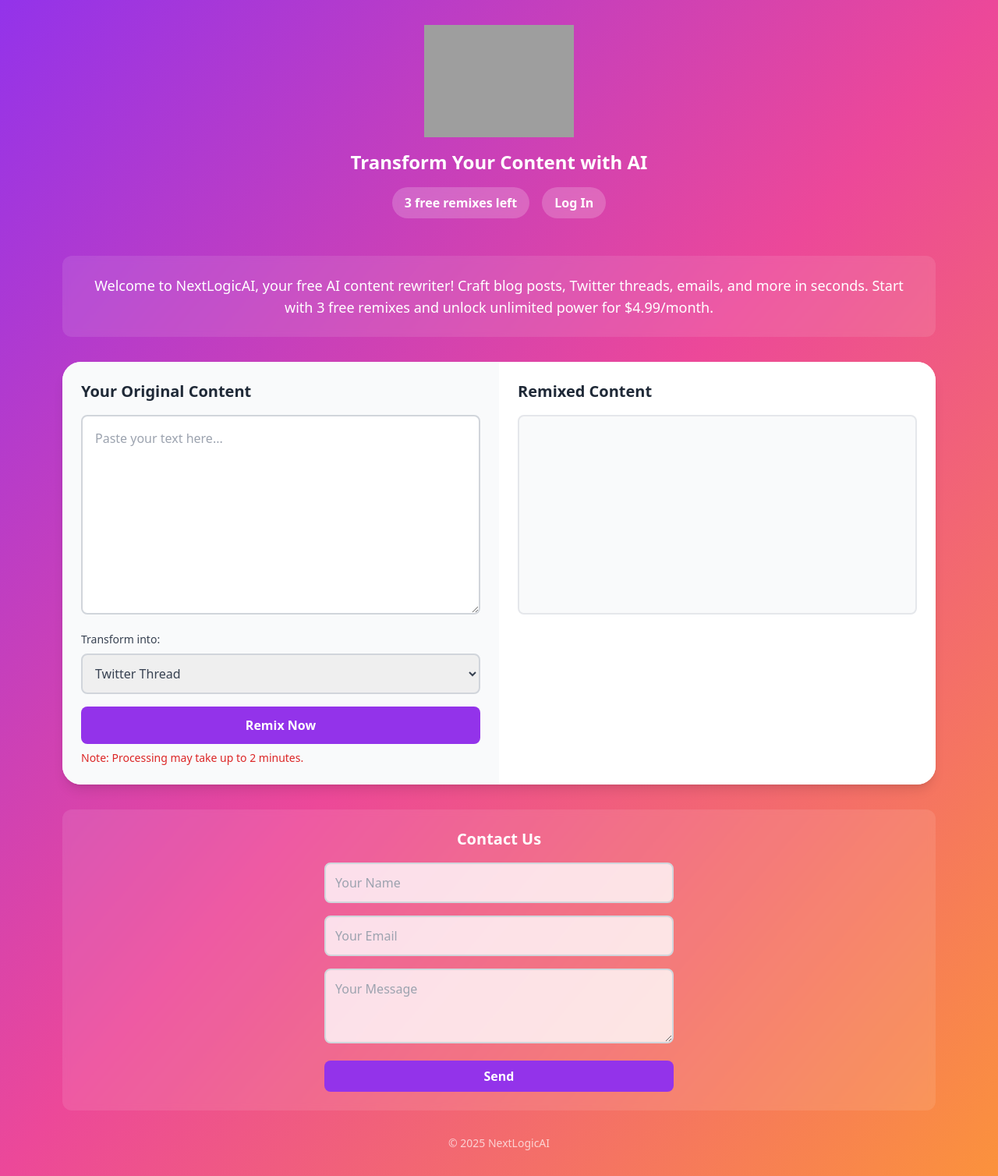
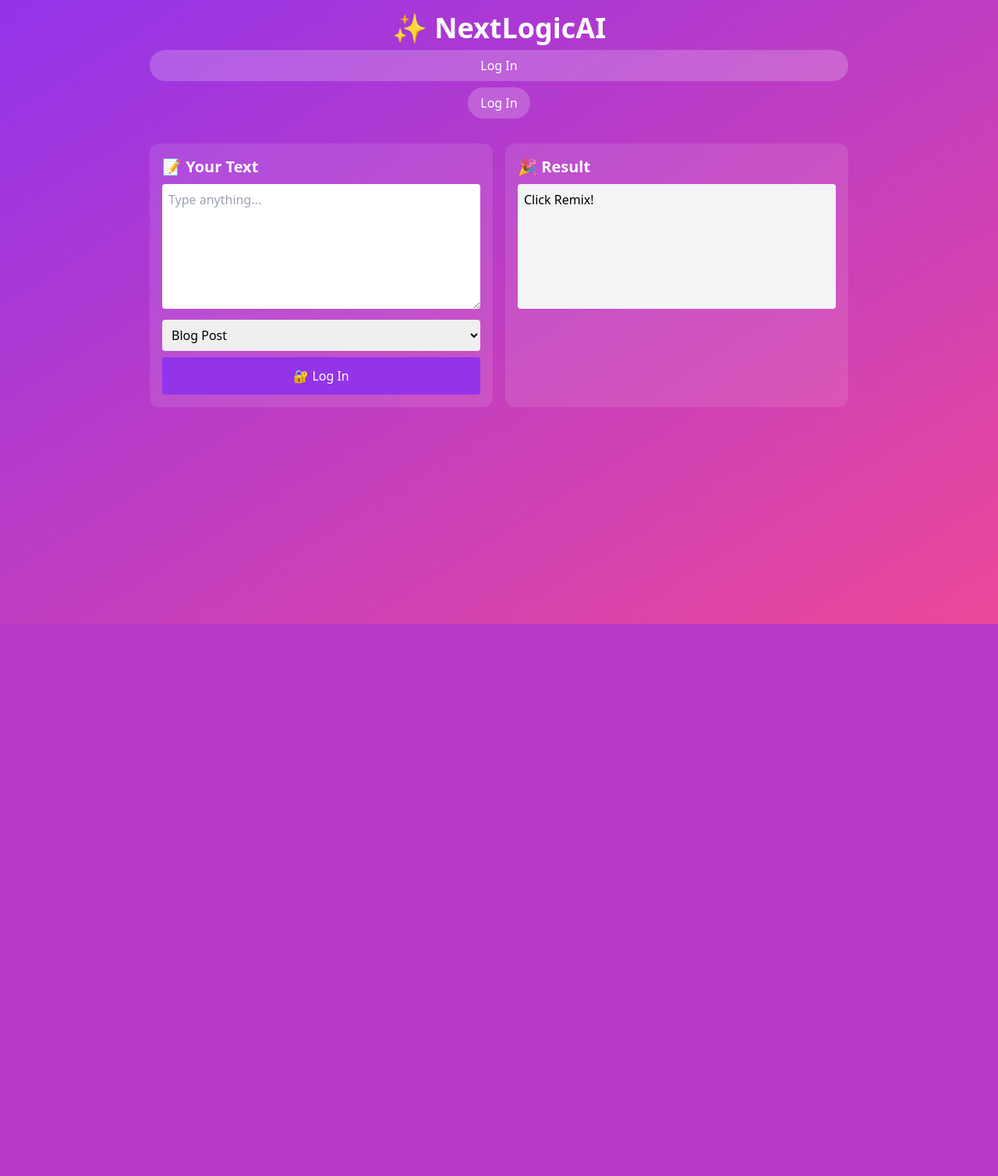
Before and after one commit to sskruger23/remixback, a Flask app: page / in a window 1280 px wide. Shown: the whole page at 78% size. After the commit the page ends 800 px from the top, so only its background shows below. Run offline with Flask 3, Linux system fonts and the light colour scheme; some libraries are stand-ins or nearby versions; grey boxes are pictures that could not be loaded.

Commit message:
update all102025

```diff
--- a/app.py
+++ b/app.py
@@ -19,13 +19,12 @@ CORS(app)
 try:
     Session(app)
     print(f"Session initialized, directory: {app.config['SESSION_FILE_DIR']}")
-    # Create session directory if it doesn't exist
     os.makedirs(app.config['SESSION_FILE_DIR'], exist_ok=True)
 except Exception as e:
     print(f"Failed to initialize session: {str(e)}", file=sys.stderr)
     sys.exit(1)
 
-API_KEY = os.getenv('GENERATIVE_API_KEY', 'YOUR_GEMINI_KEY_HERE')  # Replace with your key
+API_KEY = os.getenv('GENERATIVE_API_KEY')
 PAYPAL_PLAN = 'P-5LK680852J287884DNDUFRKA'
 
 users = {'test': {'password': 'test', 'paid': False, 'uses': 3}}
@@ -48,17 +47,17 @@ def check_session():
     print("Session check: No user logged in")
     return jsonify({'logged_in': False})
 
-@app.route('/login', methods=['POST'])
+@app.route('/login', methods=['GET', 'POST'])
 def login():
+    if request.method == 'GET':
+        return render_template('login.html')
     try:
-        # Get raw form data
         username = request.form.get('username', '').strip()
         password = request.form.get('password', '').strip()
         print(f"Login attempt: Raw Username={username!r}, Raw Password={password!r}, Form data={dict(request.form)}, Headers={dict(request.headers)}, Session={session}")
 
-        # Debug: Accept variations for testing
         if username.lower() == 'test' and password.lower() == 'test':
-            session['user'] = 'test'  # Force set to 'test'
+            session['user'] = 'test'
             session_uses['test'] = 3
             print(f"Login success: Session set for test")
             return jsonify({'message': 'Login OK', 'is_paid': False, 'uses_left': 3})
@@ -66,6 +65,33 @@ def login():
         return jsonify({'error': 'Use test/test (case insensitive)'}), 401
     except Exception as e:
         log_error(f"Login error: {str(e)} with traceback: {str(e.__traceback__)}")
+        return jsonify({'error': f'Server error: {str(e)}'}), 500
+
+@app.route('/register', methods=['GET', 'POST'])
+def register():
+    if request.method == 'GET':
+        return render_template('register.html')
+    try:
+        username = request.form.get('username', '').strip()
+        password = request.form.get('password', '').strip()
+        hcaptcha_response = request.form.get('h-captcha-response')
+        if not hcaptcha_response:
+            return jsonify({'error': 'Please complete the hCaptcha'}), 400
+        secret_key = os.getenv('HCAPTCHA_SECRET_KEY')
+        verify_url = 'https://hcaptcha.com/siteverify'
+        response = requests.post(verify_url, data={'secret': secret_key, 'response': hcaptcha_response})
+        result = response.json()
+        if not result.get('success'):
+            return jsonify({'error': 'Invalid hCaptcha'}), 400
+        if username in users:
+            return jsonify({'error': 'Username already exists'}), 400
+        users[username] = {'password': password, 'paid': False, 'uses': 3}
+        session['user'] = username
+        session_uses[username] = 3
+        print(f"Registration success: User {username} created")
+        return jsonify({'message': 'Registration successful', 'redirect': '/login'})
+    except Exception as e:
+        log_error(f"Register error: {str(e)}")
         return jsonify({'error': f'Server error: {str(e)}'}), 500
 
 @app.route('/logout')
@@ -108,6 +134,10 @@ def remix():
         response = requests.post(url, json=payload)
         print(f"API Response: Status={response.status_code}")
         data = response.json()
+        if 'error' in data:
+            raise Exception(f"API error: {data['error']['message']}")
+        if not data.get('candidates'):
+            raise Exception("No candidates returned from API")
         output = data['candidates'][0]['content']['parts'][0]['text']
         session_uses[user] = uses_left - 1
         print(f"Remix success: Output length={len(output)}")
--- a/templates/index.html
+++ b/templates/index.html
@@ -1,113 +1,165 @@
 <!DOCTYPE html>
-<html lang="en">
+<html>
 <head>
-    <meta charset="UTF-8">
-    <meta name="viewport" content="width=device-width, initial-scale=1.0">
-    <title>NextLogicAI - Free AI Content Rewriter</title>
-    <meta name="description" content="Transform your content with NextLogicAI's AI-powered rewriter. Turn blog posts into engaging Twitter threads, emails, SEO articles, and more. Start with 3 free remixes!">
-    <meta property="og:title" content="NextLogicAI - AI Content Rewriter">
-    <meta property="og:description" content="Rewrite content into tweets, emails, ads, and more with AI. Try it free!">
-    <meta property="og:image" content="https://res.cloudinary.com/dvovudqsd/image/upload/v1760056331/og-logo.png">
-    <meta property="og:url" content="https://www.nextlogicai.com">
-    <meta name="twitter:card" content="summary_large_image">
-    <meta name="twitter:image" content="https://res.cloudinary.com/dvovudqsd/image/upload/v1760056331/og-logo.png">
+    <title>NextLogicAI</title>
     <script src="https://cdn.tailwindcss.com"></script>
-    <script src="https://www.paypal.com/sdk/js?client-id=AZGW3y8tnDTpa4IQZWmD_W73F6nx-8fpjl-WJDR2U4mGtVxrDGOvJhZZCngG-yIMUPUsLXpozO3F-OuB&vault=true&intent=subscription" data-sdk-integration-source="button-factory"></script>
-    <script src="https://js.hcaptcha.com/1/api.js" async defer></script>
-    <script src="/static/script.js" defer></script>
+    <script src="https://www.paypal.com/sdk/js?client-id=AZGW3y8tnDTpa4IQZWmD_W73F6nx-8fpjl-WJDR2U4mGtVxrDGOvJhZZCngG-yIMUPUsLXpozO3F-OuB&vault=true&intent=subscription"></script>
 </head>
-<body class="bg-gradient-to-br from-purple-600 via-pink-500 to-orange-400 min-h-screen text-white">
-    <div class="container mx-auto px-4 py-8 max-w-6xl">
-        <!-- Header -->
-        <header class="text-center mb-12">
-            <img src="https://res.cloudinary.com/dvovudqsd/image/upload/v1760056331/og-logo.png" alt="NextLogicAI Logo" class="mx-auto h-36 w-auto mb-4" onerror="this.src='https://res.cloudinary.com/dvovudqsd/image/upload/v1760056331/og-logo.png';">
-            <h1 class="text-2xl font-bold">Transform Your Content with AI</h1>
-            <div class="mt-4 flex justify-center items-center space-x-4">
-                <span id="uses-counter" class="bg-white/20 backdrop-blur-sm rounded-full px-4 py-2 font-semibold">3 free remixes left</span>
-                <button id="login-btn" class="bg-white/20 backdrop-blur-sm rounded-full px-4 py-2 font-semibold">Log In</button>
-                <button id="logout-btn" class="bg-white/20 backdrop-blur-sm rounded-full px-4 py-2 font-semibold hidden">Log Out</button>
+<body class="bg-gradient-to-br from-purple-600 to-pink-500 min-h-screen text-white p-4">
+    <div class="max-w-4xl mx-auto">
+        <!-- HEADER -->
+        <div class="text-center mb-8">
+            <h1 class="text-4xl font-bold">✨ NextLogicAI</h1>
+            <p id="uses-counter" class="bg-white/20 p-2 rounded-full mt-2">Checking...</p>
+            <button id="login-btn" class="bg-white/20 px-4 py-2 rounded-full mt-2">Log In</button>
+            <button id="logout-btn" class="bg-white/20 px-4 py-2 rounded-full mt-2 hidden">Log Out</button>
+        </div>
+
+        <div class="grid md:grid-cols-2 gap-4">
+            <!-- INPUT -->
+            <div class="bg-white/10 p-4 rounded-xl">
+                <h2 class="text-xl font-bold mb-2">📝 Your Text</h2>
+                <textarea id="input-text" class="w-full h-40 p-2 rounded text-black" placeholder="Type anything..."></textarea>
+                <select id="remix-type" class="w-full p-2 mt-2 rounded text-black">
+                    <option value="blog">Blog Post</option>
+                    <option value="tweet">Twitter</option>
+                    <option value="email">Email</option>
+                </select>
+                <button id="remix-btn" class="w-full bg-purple-600 p-3 rounded mt-2" disabled>🔐 Log In</button>
             </div>
-        </header>
 
-        <!-- Welcome Section -->
-        <section class="mb-8 bg-white/10 backdrop-blur-sm rounded-xl p-6 text-white text-center">
-            <p class="text-lg">Welcome to NextLogicAI, your free AI content rewriter! Craft blog posts, Twitter threads, emails, and more in seconds. Start with 3 free remixes and unlock unlimited power for $4.99/month.</p>
-        </section>
-
-        <!-- Main Content -->
-        <div class="bg-white rounded-3xl shadow-lg overflow-hidden">
-            <div class="grid md:grid-cols-2 gap-0">
-                <!-- Input Panel -->
-                <div class="p-6 bg-gray-50">
-                    <h2 class="text-xl font-bold mb-4 text-gray-800">Your Original Content</h2>
-                    <textarea id="input-text" placeholder="Paste your text here..." class="w-full h-64 p-4 border-2 border-gray-300 rounded-lg focus:border-purple-500 focus:outline-none text-gray-700"></textarea>
-                    <div class="mt-4">
-                        <label class="block text-sm font-medium text-gray-700 mb-2">Transform into:</label>
-                        <select id="remix-type" class="w-full p-3 rounded-lg border-2 border-gray-300 focus:border-purple-500 focus:outline-none text-gray-700">
-                            <option value="tweet">Twitter Thread</option>
-                            <option value="email">Professional Email</option>
-                            <option value="ad">Ad Copy</option>
-                            <option value="linkedin">LinkedIn Post</option>
-                            <option value="blog">SEO Blog Post</option>
-                        </select>
-                    </div>
-                    <button id="remix-btn" class="w-full mt-4 bg-purple-600 text-white font-bold py-3 rounded-lg hover:bg-purple-700 transition">Remix Now</button>
-                    <p class="text-sm text-red-600 mt-2">Note: Processing may take up to 2 minutes.</p>
-                </div>
-
-                <!-- Output Panel -->
-                <div class="p-6 bg-white">
-                    <h2 class="text-xl font-bold mb-4 text-gray-800">Remixed Content</h2>
-                    <div id="output-text" class="w-full h-64 p-4 bg-gray-50 rounded-lg border-2 border-gray-200 text-gray-700 overflow-auto"></div>
-                    <button id="copy-btn" class="w-full mt-4 bg-green-500 text-white font-bold py-2 rounded-lg hover:bg-green-600 hidden">Copy to Clipboard</button>
-                </div>
+            <!-- OUTPUT -->
+            <div class="bg-white/10 p-4 rounded-xl">
+                <h2 class="text-xl font-bold mb-2">🎉 Result</h2>
+                <div id="output-text" class="h-40 p-2 bg-gray-100 rounded text-black overflow-auto">Click Remix!</div>
+                <button id="copy-btn" class="w-full bg-green-600 p-2 rounded mt-2 hidden">Copy</button>
             </div>
         </div>
 
-        <!-- Login Modal -->
-        <div id="login-modal" class="fixed inset-0 bg-black/50 backdrop-blur-sm flex items-center justify-center p-4 hidden">
-            <div class="bg-white rounded-xl p-6 max-w-md w-full shadow-lg">
-                <h2 class="text-2xl font-bold mb-4 text-gray-800">Log In</h2>
-                <form id="login-form" class="space-y-4">
-                    <input type="text" name="username" placeholder="Username" required class="w-full p-3 border-2 border-gray-300 rounded-lg focus:border-purple-500 focus:outline-none text-gray-700">
-                    <input type="password" name="password" placeholder="Password" required class="w-full p-3 border-2 border-gray-300 rounded-lg focus:border-purple-500 focus:outline-none text-gray-700">
-                    <div class="h-captcha" data-sitekey="{{ hcaptcha_site_key }}"></div>
-                    <button type="submit" class="w-full bg-purple-600 text-white font-bold py-2 rounded-lg hover:bg-purple-700">Log In</button>
-                    <button type="button" id="close-login-btn" class="w-full text-gray-600 py-2 hover:text-gray-800 mt-2">Cancel</button>
-                </form>
-                <p id="login-error" class="text-red-500 text-center mt-2 hidden"></p>
+        <!-- LOGIN MODAL -->
+        <div id="login-modal" class="fixed inset-0 bg-black/50 flex items-center justify-center hidden">
+            <div class="bg-white p-6 rounded m-4 max-w-sm w-full">
+                <h2 class="text-2xl mb-4">Log In</h2>
+                <input id="username" placeholder="Username" class="w-full p-2 border rounded mb-2">
+                <input id="password" type="password" placeholder="Password" class="w-full p-2 border rounded mb-2">
+                <button id="submit-login" class="w-full bg-purple-600 text-white p-2 rounded">Log In</button>
+                <p id="login-error" class="text-red-500 text-sm mt-2 hidden"></p>
+                <p class="text-sm mt-2">Use: <b>test / test</b> (case insensitive)</p>
             </div>
         </div>
+    </div>
 
-        <!-- Paywall Modal -->
-        <div id="paywall" class="fixed inset-0 bg-black/50 backdrop-blur-sm flex items-center justify-center p-4 hidden">
-            <div class="bg-white rounded-xl p-6 max-w-md w-full shadow-lg text-center">
-                <div class="w-16 h-16 bg-purple-600 rounded-full flex items-center justify-center mx-auto mb-4">
-                    <span class="text-3xl text-white">✨</span>
-                </div>
-                <h2 class="text-2xl font-bold mb-2 text-gray-800">Upgrade to Unlimited</h2>
-                <p class="text-gray-600 mb-4">You’ve used all free remixes! Subscribe for unlimited access.</p>
-                <div id="paypal-button-container"></div>
-                <button id="close-paywall-btn" class="w-full text-gray-600 py-2 hover:text-gray-800 mt-4">Maybe Later</button>
-            </div>
-        </div>
+    <script>
+        let loggedIn = false;
 
-        <!-- Contact Section -->
-        <section class="mt-8 bg-white/10 backdrop-blur-sm rounded-xl p-6 text-white">
-            <h2 class="text-xl font-bold mb-4 text-center">Contact Us</h2>
-            <form id="contact-form" class="max-w-md mx-auto space-y-4">
-                <input type="text" name="name" placeholder="Your Name" required class="w-full p-3 border-2 border-gray-300 rounded-lg focus:border-white focus:outline-none text-gray-700 bg-white/80">
-                <input type="email" name="email" placeholder="Your Email" required class="w-full p-3 border-2 border-gray-300 rounded-lg focus:border-white focus:outline-none text-gray-700 bg-white/80">
-                <textarea name="message" placeholder="Your Message" required class="w-full h-24 p-3 border-2 border-gray-300 rounded-lg focus:border-white focus:outline-none text-gray-700 bg-white/80"></textarea>
-                <button type="submit" class="w-full bg-purple-600 text-white font-bold py-2 rounded-lg hover:bg-purple-700">Send</button>
-            </form>
-            <p id="contact-status" class="text-center mt-2 hidden"></p>
-        </section>
+        document.addEventListener('DOMContentLoaded', () => {
+            const loginBtn = document.getElementById('login-btn');
+            if (loginBtn) {
+                loginBtn.onclick = () => {
+                    console.log('Login button clicked');
+                    document.getElementById('login-modal').style.display = 'flex';
+                    document.getElementById('login-error').classList.add('hidden');
+                    document.getElementById('username').value = '';
+                    document.getElementById('password').value = '';
+                };
+            } else {
+                console.error('Login button not found!');
+            }
 
-        <!-- Footer -->
-        <footer class="text-center mt-8 text-white/70 text-sm">
-            <p>&copy; 2025 NextLogicAI</p>
-        </footer>
-    </div>
+            fetch('/check_session')
+                .then(response => response.json())
+                .then(data => {
+                    loggedIn = data.logged_in;
+                    console.log('Session data:', data);
+                    updateUI();
+                })
+                .catch(error => console.error('Session check error:', error));
+
+            function updateUI() {
+                document.getElementById('login-btn').style.display = loggedIn ? 'none' : 'inline';
+                document.getElementById('logout-btn').style.display = loggedIn ? 'inline' : 'none';
+                document.getElementById('remix-btn').disabled = !loggedIn;
+                document.getElementById('remix-btn').textContent = loggedIn ? 'Remix!' : '🔐 Log In';
+                document.getElementById('uses-counter').textContent = loggedIn ? '3 FREE!' : 'Log In';
+            }
+
+            document.getElementById('submit-login').onclick = () => {
+                const username = document.getElementById('username').value.trim();
+                const password = document.getElementById('password').value.trim();
+                const errorMsg = document.getElementById('login-error');
+
+                const formData = new FormData();
+                formData.append('username', username);
+                formData.append('password', password);
+                console.log('Sending login:', { username, password });
+
+                fetch('/login', {
+                    method: 'POST',
+                    body: formData
+                })
+                .then(response => {
+                    if (!response.ok) throw new Error('Login failed');
+                    return response.json();
+                })
+                .then(data => {
+                    if (data.message) {
+                        loggedIn = true;
+                        document.getElementById('login-modal').style.display = 'none';
+                        updateUI();
+                        alert('Logged In! 🎉');
+                    } else {
+                        errorMsg.textContent = data.error || 'Login failed';
+                        errorMsg.classList.remove('hidden');
+                    }
+                })
+                .catch(error => {
+                    console.error('Login error:', error);
+                    errorMsg.textContent = 'Network error or invalid credentials';
+                    errorMsg.classList.remove('hidden');
+                });
+            };
+
+            document.getElementById('logout-btn').onclick = () => {
+                fetch('/logout')
+                    .then(() => {
+                        loggedIn = false;
+                        updateUI();
+                    })
+                    .catch(error => console.error('Logout error:', error));
+            };
+
+            document.getElementById('remix-btn').onclick = () => {
+                const text = document.getElementById('input-text').value;
+                if (!text) return alert('Type something!');
+                document.getElementById('remix-btn').textContent = '⏳...';
+                fetch('/remix', {
+                    method: 'POST',
+                    headers: {'Content-Type': 'application/json'},
+                    body: JSON.stringify({prompt: text, 'remix-type': document.getElementById('remix-type').value})
+                })
+                .then(response => response.json())
+                .then(data => {
+                    console.log('Remix response:', data);
+                    document.getElementById('output-text').textContent = data.output || data.error || 'Error!';
+                    document.getElementById('copy-btn').style.display = 'block';
+                })
+                .catch(error => {
+                    console.error('Remix error:', error);
+                    document.getElementById('output-text').textContent = 'Error: ' + error.message;
+                })
+                .finally(() => document.getElementById('remix-btn').textContent = 'Remix!');
+            };
+
+            document.getElementById('copy-btn').onclick = () => {
+                navigator.clipboard.writeText(document.getElementById('output-text').textContent)
+                    .then(() => {
+                        const btn = document.getElementById('copy-btn');
+                        btn.textContent = '✅ Copied!';
+                        setTimeout(() => btn.textContent = 'Copy', 1000);
+                    })
+                    .catch(error => alert('Copy failed: ' + error));
+            };
+        });
+    </script>
 </body>
 </html>
--- /dev/null
+++ b/templates/scipt.js
@@ -0,0 +1,4 @@
+document.getElementById('contact-form').addEventListener('submit', async (e) => {
+    e.preventDefault();
+    // fetch code here
+});
```
Also changed, not shown: vercel.json.
